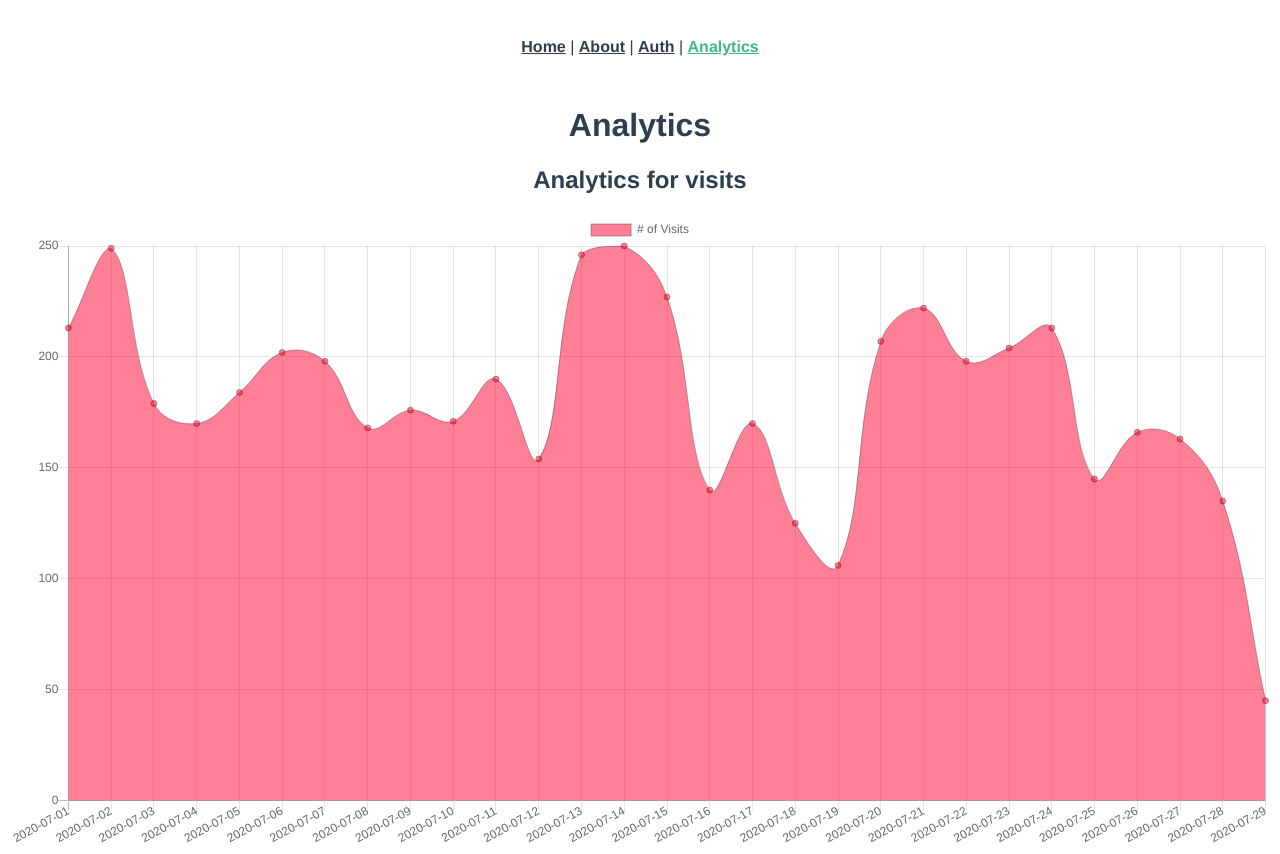
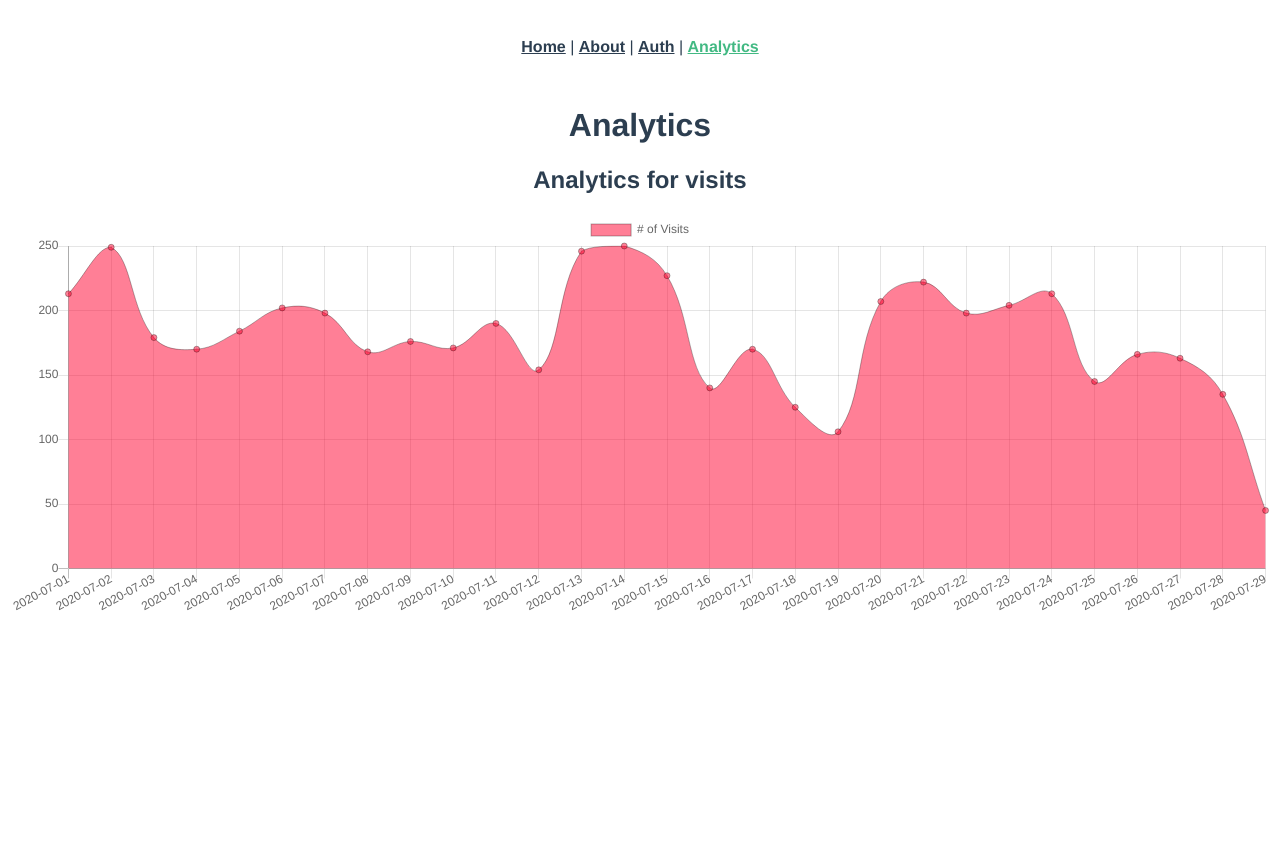
Before and after one commit to kyosheek/vue-leads-graph, a Vue app: page /#/analytics in a window 1280 px wide. After the commit the page ends 800 px from the top, so only its background shows below. Built offline with nearby package versions, Linux system fonts and the light colour scheme.

Commit message:
Fix chart display

```diff
--- a/src/components/Graph.vue
+++ b/src/components/Graph.vue
@@ -1,5 +1,7 @@
 <template>
-  <canvas id="chart"></canvas>
+  <div class="canvasWrap">
+    <canvas id="chart"></canvas>
+  </div>
 </template>
 
 <script>
@@ -29,6 +31,11 @@ const drawGraph = () => {
       }],
     },
     options: {
+      responsive: true,
+      fill: true,
+      pointRadius: 10,
+      pointHoverRadius: 100,
+      maintainAspectRatio: false,
       scales: {
         yAxes: [{
           ticks: {
@@ -36,13 +43,10 @@ const drawGraph = () => {
           },
         }],
       },
-      responsive: true,
-      fill: true,
-      pointRadius: 10,
-      pointHoverRadius: 100,
+
     },
   });
-  console.log(chart);
+  chart.width += 0;
 };
 
 export default {
@@ -57,4 +61,7 @@ export default {
 </script>
 
 <style scoped>
+.canvasWrap {
+  height: 50vh;
+}
 </style>
```
